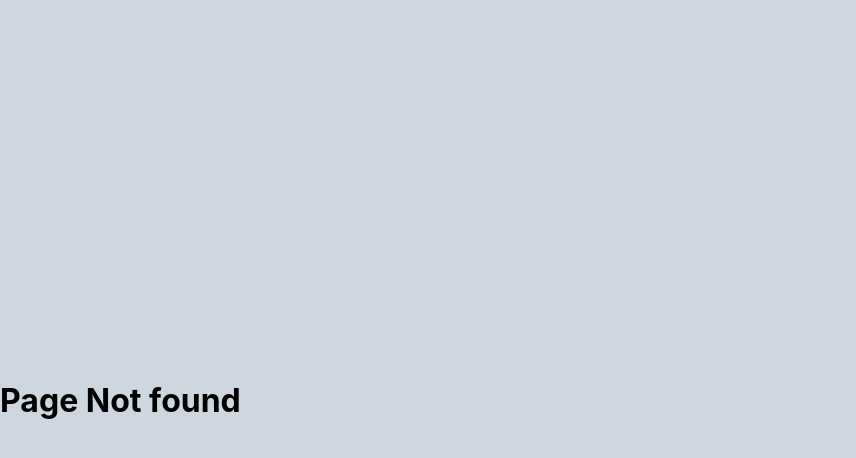
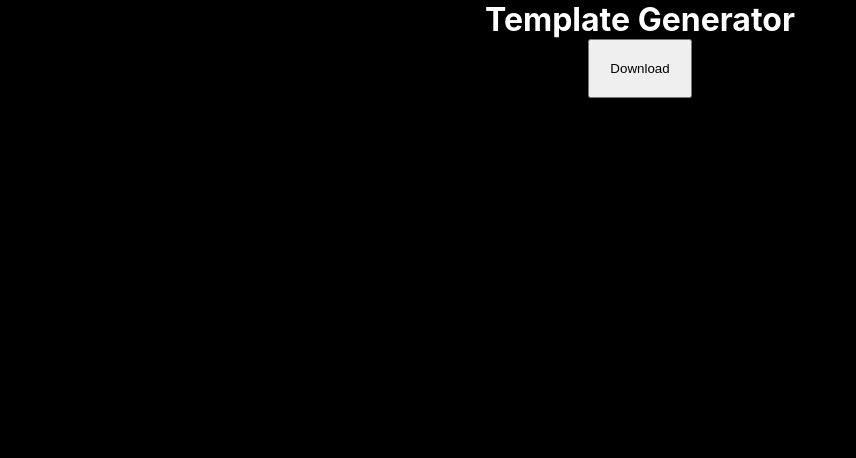
Before and after one commit to akashvaghela09/lofi-radio, a React (Create React App) app: page /template in a window 1280 px wide. Before the commit this address had no page. Shown: the top 458 px of the page, without its empty margins (0-856 px from the left). Built offline with nearby package versions, Linux system fonts and the light colour scheme.

Commit message:
Template route added with changed folder names

```diff
--- a/src/Components/Player.jsx
+++ b/src/Components/Player.jsx
@@ -1,8 +1,8 @@
 import React, { useEffect, useRef, useState } from 'react';
 import styles from "../Styles/Player.module.css";
 import ReactPlayer from 'react-player';
-import playlistData from "../Config/playlist.json";
-import radioData from "../Config/radio.json";
+import playlistData from "../Template/playlist.json";
+import radioData from "../Template/radio.json";
 
 const Player = () => {
     const youtubeUrls = [
--- /dev/null
+++ b/src/Components/Template.jsx
@@ -0,0 +1,36 @@
+import React, { useRef, useState } from 'react';
+import styles from "../Styles/Template.module.css";
+import mydata from "../Template/playlist.json";
+const Template = () => {
+    const [downloadUrl, setDownUrl] = useState(null)
+    const templateData = { "playlist": [], "radio": [] }
+    const myref= useRef();
+
+    const download = (e) => {
+        e.preventDefault();
+
+        // Prepare the file
+        let output = JSON.stringify({states: mydata}, null, 4);
+
+        // Download it
+        const blob = new Blob([output]);
+        const fileDownloadUrl = URL.createObjectURL(blob);
+        setDownUrl(fileDownloadUrl)
+        myref.current.click()
+    }
+
+    return (
+        <div className={styles.wrapper}>
+            <h1>Template Generator</h1>
+            <button onClick={(e) => download(e)}>Download</button>
+            <a
+                className={styles.downloadLink}
+                download="template.json"
+                href={downloadUrl}
+                ref={myref}
+            >download link</a>
+        </div>
+    )
+}
+
+export { Template }
--- a/src/Routes/AllRoutes.jsx
+++ b/src/Routes/AllRoutes.jsx
@@ -1,5 +1,6 @@
 import React from 'react';
 import { Route, Routes } from 'react-router-dom';
+import { Template } from '../Components/Template';
 import { Player } from '../Components/Player';
 
 const AllRoutes = () => {
@@ -7,6 +8,7 @@ const AllRoutes = () => {
         <div style={{width: "100%", height: "100%"}}>
             <Routes>
                 <Route exact path="/" element={<Player />} />
+                <Route exact path="/template" element={<Template />} />
                 <Route path="*" element={<h1>Page Not found</h1>}>
                 </Route>
             </Routes>
--- a/src/Styles/Styles.module.css
+++ /dev/null
@@ -1,4 +0,0 @@
-.timer {
-    color: #ed4c67;
-    font-size: 60px;
-}
--- /dev/null
+++ b/src/Styles/Template.module.css
@@ -0,0 +1,17 @@
+.wrapper {
+    background-color: black;
+    width: 100%;
+    height: 100vh;
+    color: white;
+    display: flex;
+    flex-direction: column;
+    align-items: center;
+}
+
+button {
+    padding: 20px;
+    width: fit-content;
+}
+.downloadLink {
+    display: none;
+}
```
Also changed, not shown: src/Components/Timer.jsx (deleted, +0 -23 lines), src/Template/playlist.json (renamed from src/Config/playlist.json), src/Template/radio.json (renamed from src/Config/radio.json).
